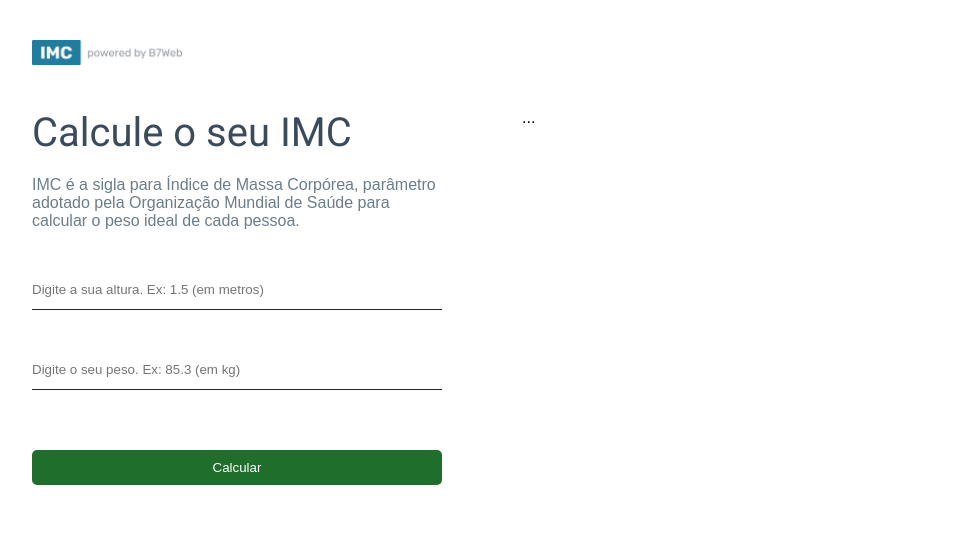
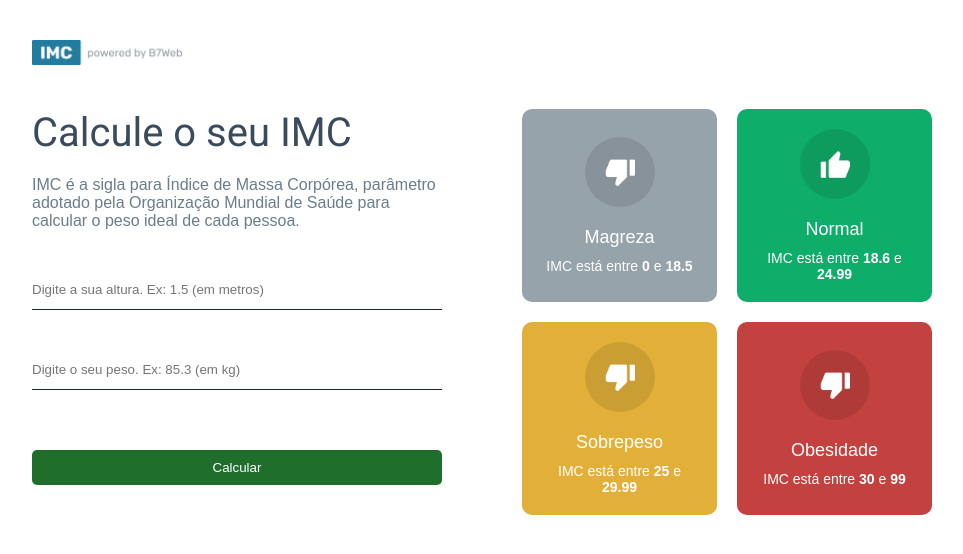
Before and after one commit to danismartins19/calc-imc-react-ts, a React (Vite) app: page / in a window 1280 px wide. Shown: the top 554 px of the page, without its empty margins (158-1121 px from the left). Built offline with nearby package versions, Linux system fonts and the light colour scheme.

Commit message:
right side criado

```diff
--- a/src/App.module.css
+++ b/src/App.module.css
@@ -74,4 +74,13 @@
 .container .rightSide{
     flex: 1;
     margin-left: 40px;
+    display: flex;
+
 }
+
+.container .rightSide .grid{
+    flex: 1;
+    display: grid;
+    grid-template-columns: repeat(2, 1fr);
+    gap: 20px;
+}
--- a/src/App.tsx
+++ b/src/App.tsx
@@ -1,6 +1,7 @@
 import { useState } from 'react';
 import styles from './App.module.css';
 import poweredImage from './assets/powered.png';
+import { GridItem } from './components/GridItem';
 import { levels, calculateImc } from './helpers/imc';
 
 const App = () => {
@@ -51,7 +52,11 @@
 
         </div>
         <div className={styles.rightSide}>
-          ...
+          <div className={styles.grid}>
+            {levels.map((item,key) =>(
+              <GridItem key={key} item={item}></GridItem>
+            ))}
+          </div>
         </div>
       </div>
 
--- /dev/null
+++ b/src/components/GridItem/GridItem.module.css
@@ -0,0 +1,32 @@
+.main{
+    flex: 1;
+    color: #FFF;
+    border-radius: 10px;
+    display: flex;
+    justify-content: center;
+    align-items: center;
+    flex-direction: column;
+    padding: 20px;
+}
+
+.gridIcon {
+    width: 70px;
+    height: 70px;
+    border-radius: 50%;
+    background-color: rgba(0,0,0,.1);
+    display: flex;
+    justify-content: center;
+    align-items: center;
+}
+
+.gridTitle{
+    font-size: 18px;
+    margin-top: 20px;
+}
+
+.gridInfo{
+    font-weight: 200;
+    font-size: 14px;
+    text-align: center;
+    margin-top: 10px;
+}
--- /dev/null
+++ b/src/components/GridItem/index.tsx
@@ -0,0 +1,26 @@
+import { Level } from "../../helpers/imc";
+import styles from './GridItem.module.css';
+import upImage from '../../assets/up.png';
+import downImage from '../../assets/down.png';
+
+type Props = {
+    item: Level
+};
+
+export const GridItem = ({ item }:Props) =>{
+    return(
+        <div className={styles.main} style={{backgroundColor: item.color}}>
+            <div className={styles.gridIcon}>
+                <img src={item.icon === 'up' ? upImage : downImage} alt=""  width={30}/>
+            </div>
+            <div className={styles.gridTitle}>
+                {item.title}
+            </div>
+            <div className={styles.gridInfo}>
+                <>
+                    IMC está entre <strong>{item.imc[0]}</strong> e <strong>{item.imc[1]}</strong>
+                </>
+            </div>
+        </div>
+    )
+}
```
